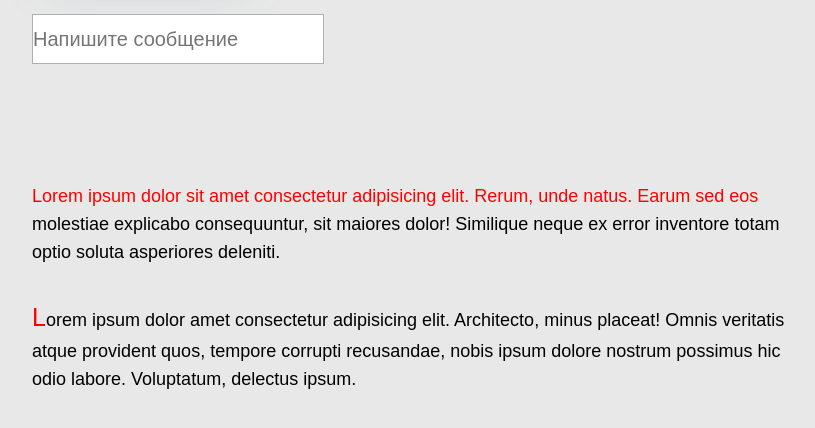
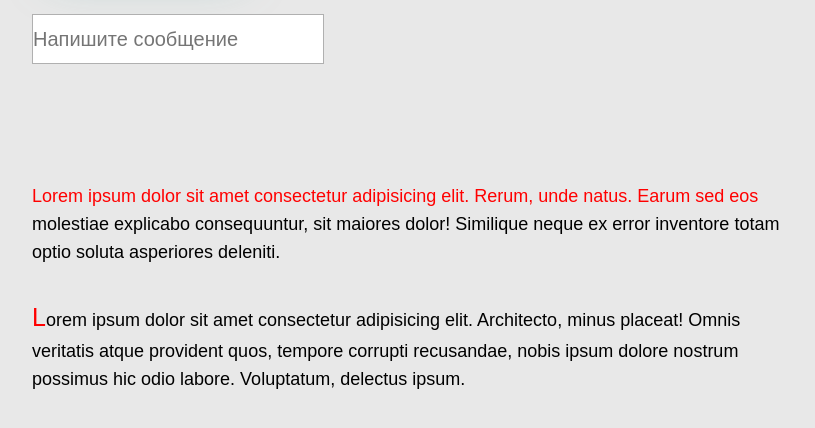
Before and after one commit to rpellya/practice, a plain HTML site: page HomeWork sites/практика css 5/practies/index.html in a window 1280 px wide. Shown: the part 1734-2162 px from the top of the page, without its empty margins (264-1079 px from the left). Drawn offline with Linux system fonts and the light colour scheme.

Commit message:
проверка

```diff
--- a/HomeWork sites/практика css 5/practies/index.html
+++ b/HomeWork sites/практика css 5/practies/index.html
@@ -36,7 +36,7 @@
                 <input type="text" class="textinput" placeholder="Напишите сообщение">
             </form>
             <div class="lorem10">Lorem ipsum dolor sit amet consectetur adipisicing elit. Rerum, unde natus. Earum sed eos molestiae explicabo consequuntur, sit maiores dolor! Similique neque ex error inventore totam optio soluta asperiores deleniti.</div>
-            <div class="lorem20">Lorem ipsum dolor amet consectetur adipisicing elit. Architecto, minus placeat! Omnis veritatis atque provident quos, tempore corrupti recusandae, nobis ipsum dolore nostrum possimus hic odio labore. Voluptatum, delectus ipsum.</div>
+            <div class="lorem20">Lorem ipsum dolor sit amet consectetur adipisicing elit. Architecto, minus placeat! Omnis veritatis atque provident quos, tempore corrupti recusandae, nobis ipsum dolore nostrum possimus hic odio labore. Voluptatum, delectus ipsum.</div>
         </div>
     </body>
 </html>
```
